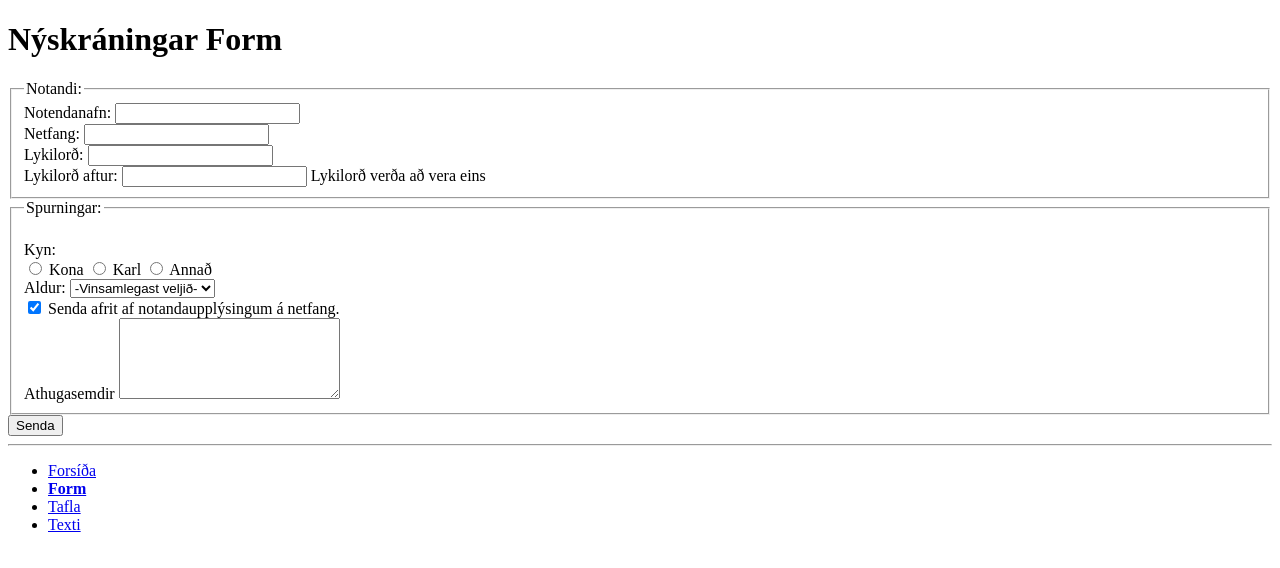
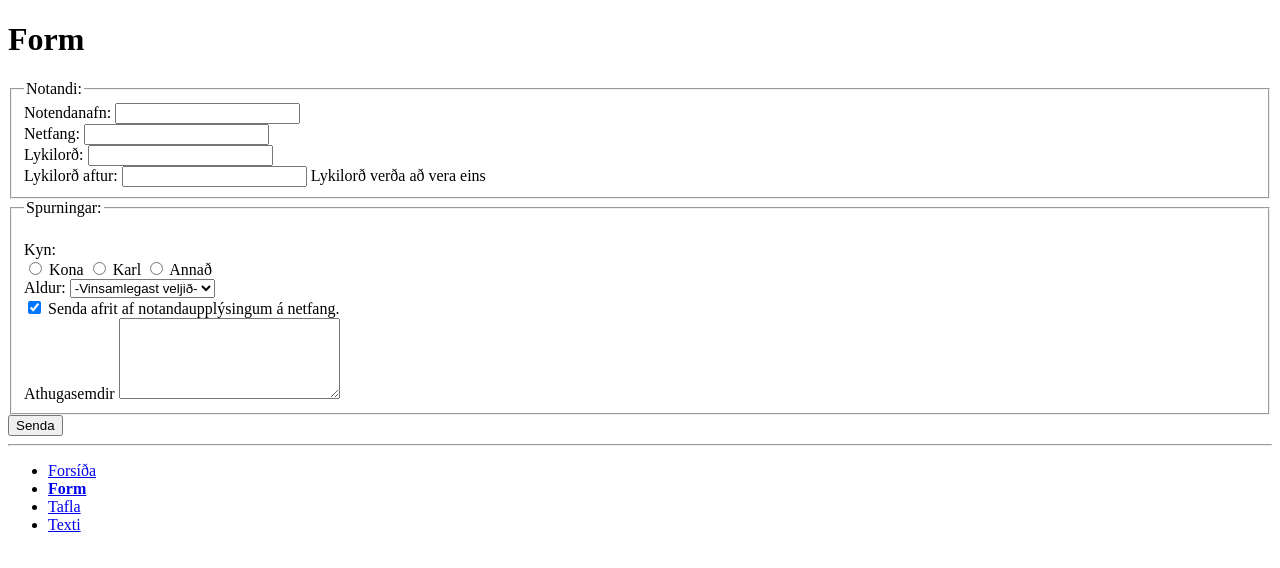
Before and after one commit to OlafurjonHI/Vefforritun_1, a plain HTML site: page Verkefni_2/pages/form.html in a window 1280 px wide. Drawn offline with Linux system fonts and the light colour scheme.

Commit message:
Breytti <h1> miðað við uppfærslur á útlitinu, resubbaði samt ekki

```diff
--- a/Verkefni_2/pages/form.html
+++ b/Verkefni_2/pages/form.html
@@ -7,7 +7,7 @@
 
 </head>
 <body>
-	<h1>Nýskráningar Form</h1>
+	<h1>Form</h1>
 	<form action="#" name="nyskraning" id="nyskraning" >
 	<fieldset>
 		<legend>Notandi:</legend>
```
Also changed, not shown: Verkefni_2/pages/table.html (+1 -1 lines).
